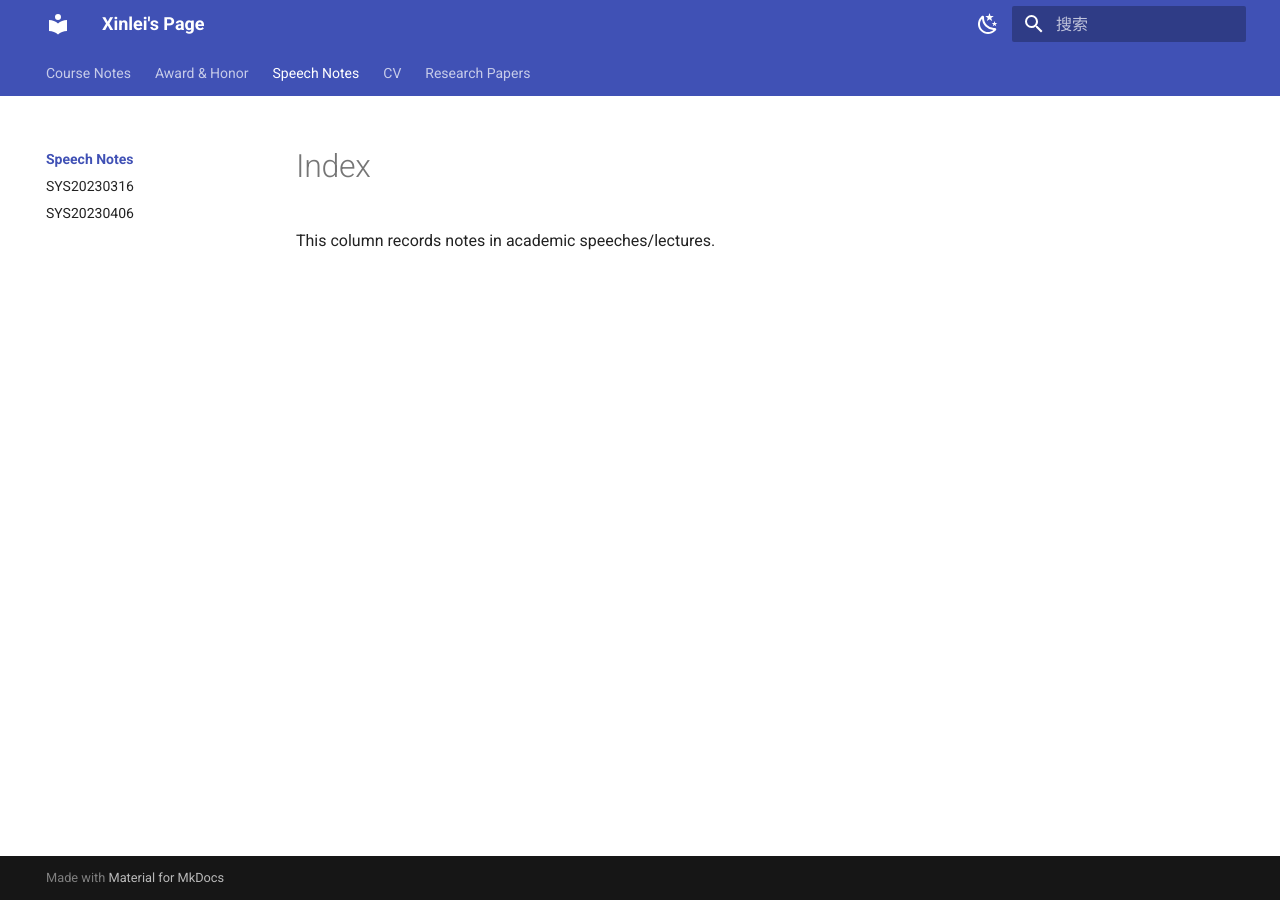
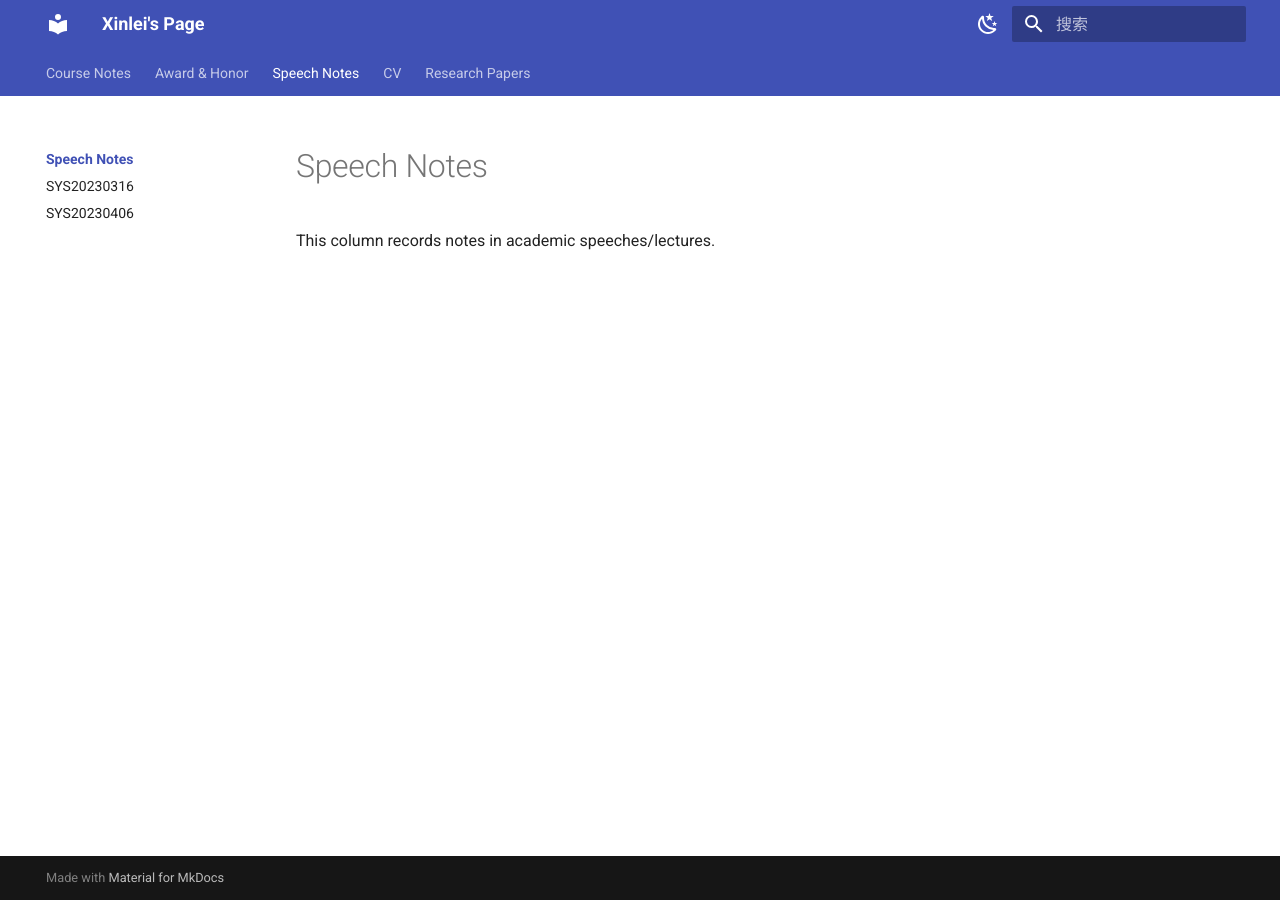
Before and after one commit to GuanQinG-GitHub/personal-website, an MkDocs documentation site: the page built from docs/Speech/index.md, in a window 1280 px wide. Built offline with MkDocs 1.6.1 and Material for MkDocs 9.7.7, drawn with Linux system fonts in a browser that asks for light colours.

Commit message:
Update index.md

```diff
--- a/docs/Speech/index.md
+++ b/docs/Speech/index.md
@@ -1 +1,2 @@
+# Speech Notes
 This column records notes in academic speeches/lectures.
```
